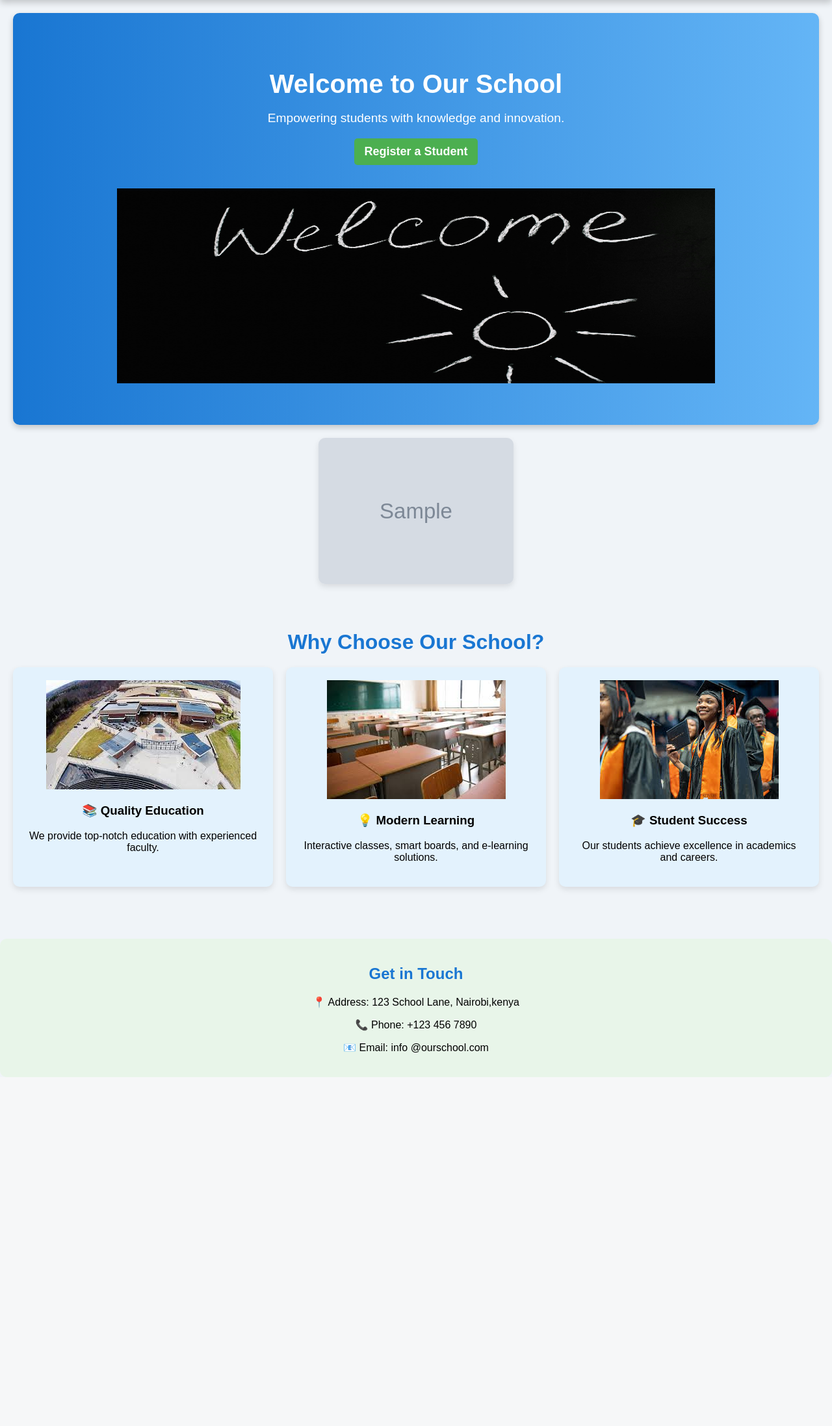
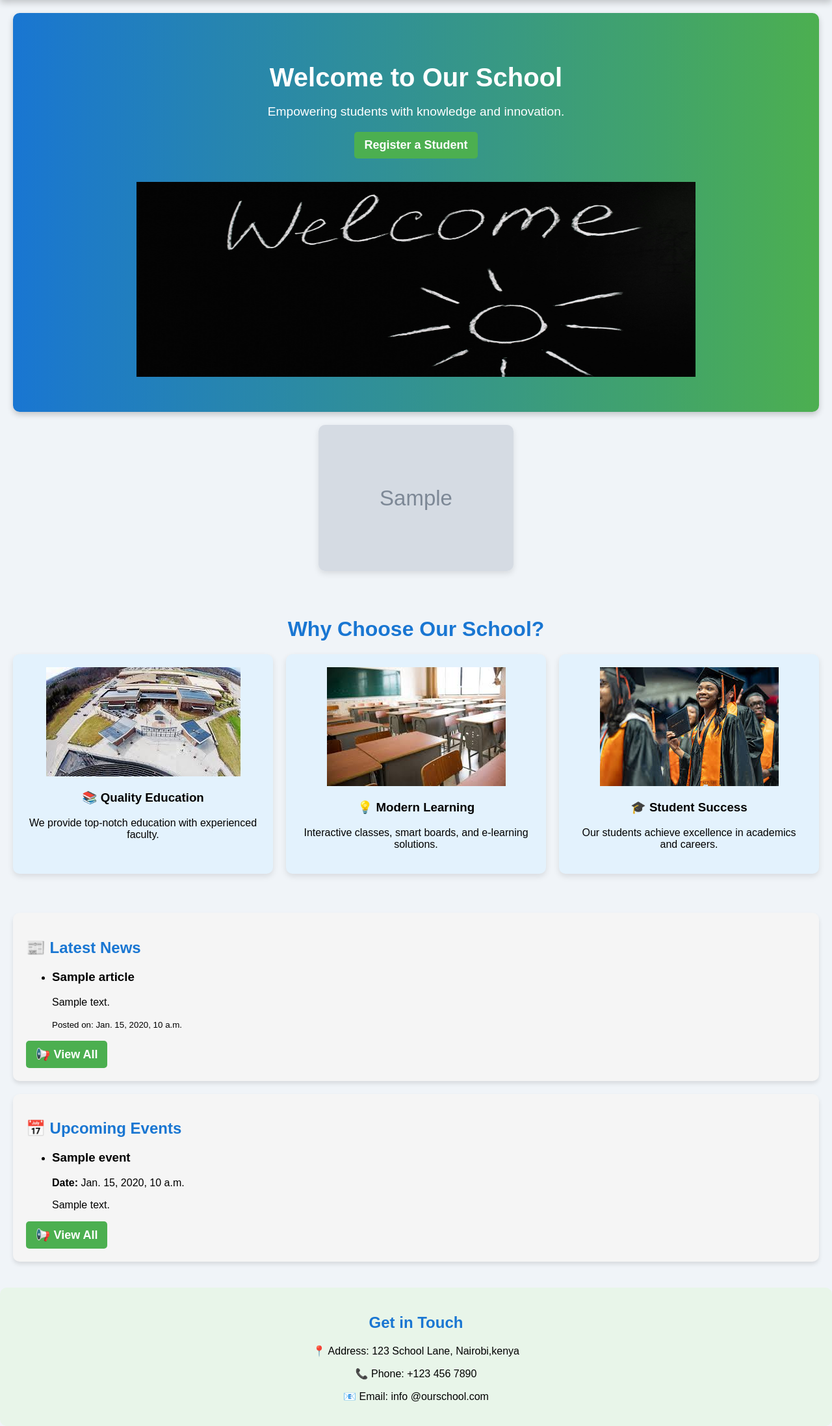
Before and after one commit to nanatoto-droid/admin2, a Django app: template school/templates/home.html in a window 1280 px wide. Shown: the part 81-2276 px from the top of the page at 65% size. Before the commit the page ends 1739 px from the top, so only its background shows below. Run offline with Django 3.2, Linux system fonts and the light colour scheme; the template is opened without the code that fills it: most values are stand-ins (such as "Sample title", 1, 10 or a date in 2020); grey boxes marked "Sample" are stand-in pictures.

Commit message:
initial commit

```diff
--- a/school/models.py
+++ b/school/models.py
@@ -26,6 +26,8 @@ class News(models.Model):
     title = models.CharField(max_length=255)
     content = models.TextField()
     date_posted = models.DateTimeField(auto_now_add=True)
+    is_event = models.BooleanField(default=False)  # True if it's a school event
+    event_date = models.DateField(null=True, blank=True)  # Event date (optional)
 
     def __str__(self):
         return self.title
--- a/school/static/css/style.css
+++ b/school/static/css/style.css
@@ -287,3 +287,35 @@ td {
 tr:hover {
     background-color: #e3f2fd;
 }
+.hero {
+    text-align: center;
+    padding: 50px;
+    background: linear-gradient(to right, #1976D2, #4CAF50);
+    color: white;
+}
+
+.stats, .news, .events {
+    margin: 20px;
+    padding: 20px;
+    border-radius: 10px;
+    background: #f5f5f5;
+    box-shadow: 0 4px 6px rgba(0, 0, 0, 0.1);
+}
+
+h2 {
+    color: #1976D2;
+}
+
+.button {
+    display: inline-block;
+    background-color: #1976D2;
+    color: white;
+    padding: 10px 15px;
+    border-radius: 5px;
+    text-decoration: none;
+    transition: background 0.3s;
+}
+
+.button:hover {
+    background-color: #1565C0;
+}
--- a/school/templates/home.html
+++ b/school/templates/home.html
@@ -14,7 +14,7 @@
             <br><br><br>
         </div>
         <div class="image">
-            <img src="{% static 'images/pexels-anntarazevich-5598288.jpg' %}" alt="School Campus" width="920" height="300">
+            <img src="{% static 'images/pexels-anntarazevich-5598288.jpg' %}" alt="School Campus" width="860" height="300">
         </div>
     </div>
 </div>
@@ -48,16 +48,41 @@
     </div>
 </section>
 
-{#    testimonials section #}
-{#    <section class="testimonials">#}
-{#    <h2>💬 What Our Students & Parents Say</h2>#}
-{#    {% for testimonial in testimonials %}#}
-{#        <div class="testimonial">#}
-{#            <p>"{{ testimonial.feedback }}"</p>#}
-{#            <h4>— {{ testimonial.name }}</h4>#}
-{#        </div>#}
-{#    {% endfor %}#}
-{#</section>#}
+    <!-- Latest News Section -->
+<div class="news">
+    <h2>📰 Latest News</h2>
+    <ul>
+        {% for article in latest_news %}
+        <li>
+            <h3>{{ article.title }}</h3>
+            <p>{{ article.content|truncatewords:20 }}</p>
+            <p><small>Posted on: {{ article.date_posted }}</small></p>
+        </li>
+        {% empty %}
+        <p>No news available.</p>
+        {% endfor %}
+    </ul>
+<a href="{% url 'news_list' %}" class="button">📢 View All </a>
+</div>
+
+<!-- Upcoming Events Section -->
+<div class="events">
+    <h2>📅 Upcoming Events</h2>
+    <ul>
+        {% for event in upcoming_events %}
+        <li>
+            <h3>{{ event.title }}</h3>
+            <p><strong>Date:</strong> {{ event.event_date }}</p>
+            <p>{{ event.content|truncatewords:15 }}</p>
+        </li>
+        {% empty %}
+        <p>No upcoming events.</p>
+        {% endfor %}
+    </ul>
+<a href="{% url 'news_list' %}" class="button">📢 View All </a>
+</div>
+
+
 
 
 <!-- Contact Section -->
```
Also changed, not shown: school/admin.py (+7 -1 lines), school/templates/dashboard.html (+4 -7 lines), school/views.py (+6 -1 lines), db.sqlite3, school/migrations/0005_news_event_date_news_is_event.py (added).
